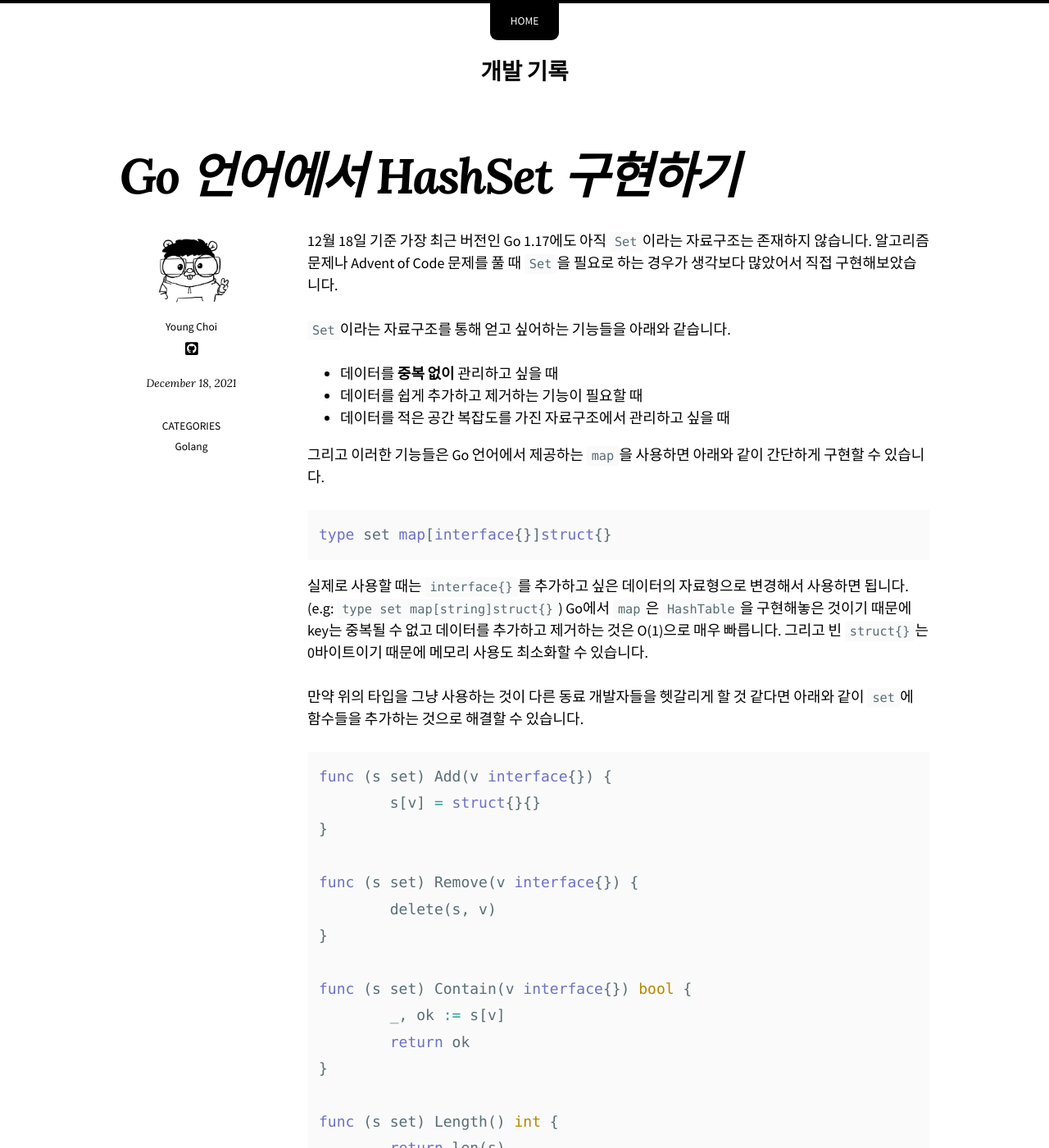
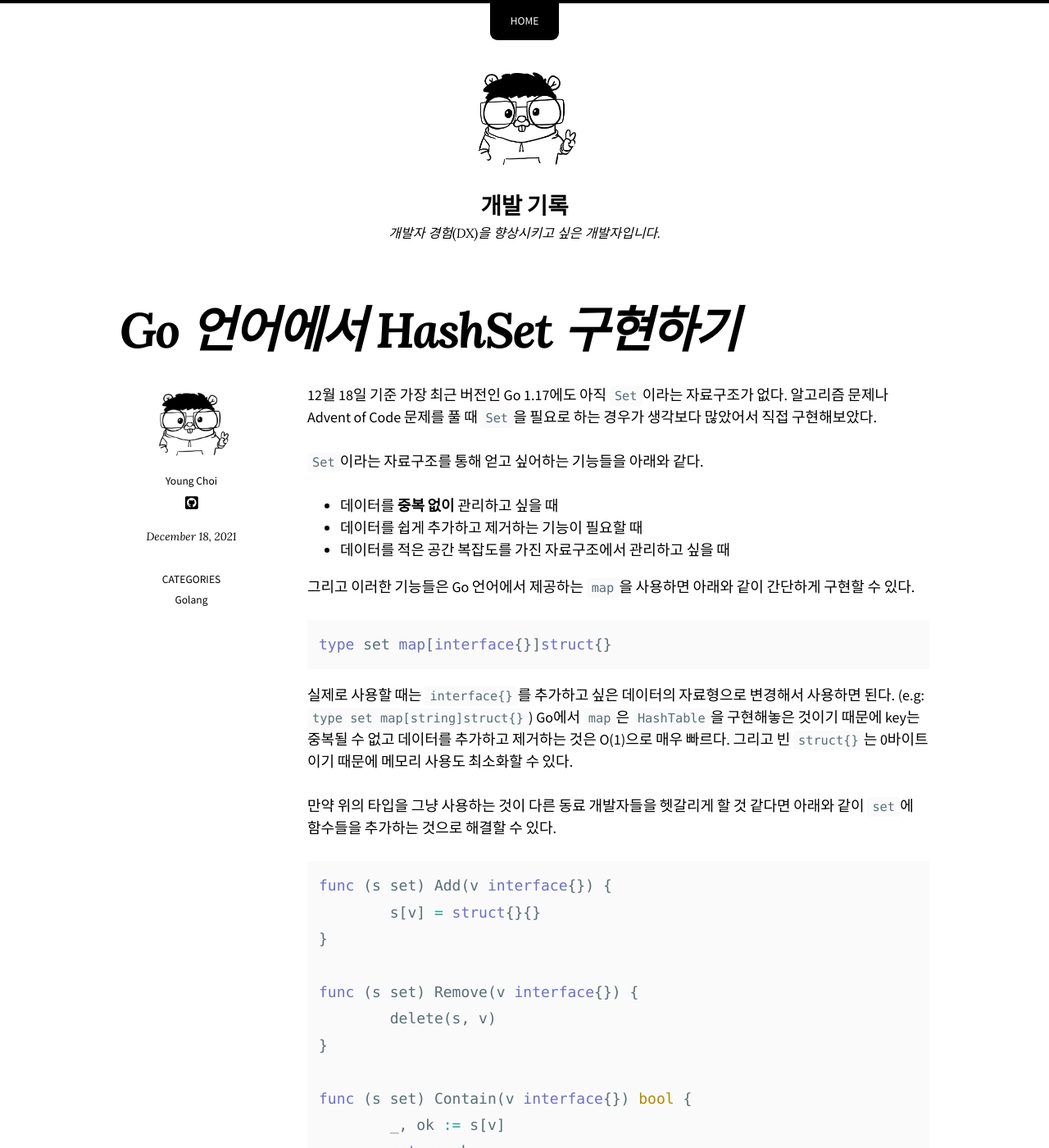
Before and after one commit to WHYjun/whyjun.github.io, a Jekyll site: the page built from _posts/2021-12-18-Write-HashSet-In-Go.md, in a window 1280 px wide and 1400 px high. Shown: the whole window at 82% size. Built offline with Jekyll 4.4.1, drawn with Linux system fonts in a browser that asks for light colours; nearby versions of some CDN libraries; some of the changed text lies outside the part shown.

Commit message:
Write 2021-12-31-Retrospective-2021

````diff
--- a/_config.yml
+++ b/_config.yml
@@ -18,13 +18,13 @@
 skin: "/assets/css/skins/default.css"
 locale: ko-KR
 title: "개발 기록"
-description:
+description: "개발자 경험(DX)을 향상시키고 싶은 개발자입니다."
 baseurl: # the subpath of your site, e.g. "/blog"
 url: "https://whyjun.github.io"
-logo: # path of site logo, e.g. "/images/logo.png"
+logo: "/assets/images/young-choi-gopher-image.png"
 date_format: "%B %-d, %Y"
-read_time: # reading time estimates, e.g. true
-words_per_minute: # 200
+read_time: true
+words_per_minute: 200
 mathjax:
   enable: # MathJax equations, e.g. true, false (default)
   combo:  # "tex-svg" (default), "tex-mml-chtml", etc.: docs.mathjax.org/en/latest/web/components/combined.html
@@ -92,7 +92,7 @@
 # Site Author
 author:
   name: Young Choi
-  picture: /images/young-choi-gopher-image.png
+  picture: /assets/images/young-choi-gopher-image.png
   email:
   twitter:
   links:
--- a/_data/authors.yml
+++ b/_data/authors.yml
@@ -3,7 +3,7 @@
 
 Billy Rick:
   name: Billy Rick
-  picture: /images/bio-photo-2.jpg
+  picture: /assets/images/bio-photo-2.jpg
   twitter: "@billyrick"
   links:
     - title: Twitter
@@ -12,5 +12,5 @@
 
 Cornelius Fiddlebone:
   name: Cornelius Fiddlebone
-  picture: /images/bio-photo.jpg
+  picture: /assets/images/bio-photo.jpg
   twitter: corneliusfiddlebone
--- a/_includes/page-author.html
+++ b/_includes/page-author.html
@@ -31,7 +31,7 @@
         {%- endfor -%}
       </ul>
     {%- endif -%}
-    {% if site.read_time %}{% include read-time.html %}{% endif %}
+    <!-- {% if site.read_time %}{% include read-time.html %}{% endif %} -->
     {% if page.date %}{% include page-date.html %}{% endif %}
   </div>
 </div>
--- a/_includes/page-tags.html
+++ b/_includes/page-tags.html
@@ -1,4 +1,4 @@
-{% if page.tags.size > 0 %}
+<!-- {% if page.tags.size > 0 %}
   <h3 class="page-taxonomies-title">{{ site.data.text[site.locale].tags | default: 'Tags' }}</h3>
   {% assign tags = page.tags | sort %}
   <ul class="page-taxonomies">
@@ -12,4 +12,4 @@
       </li>
     {%- endfor- %}
   </ul>
-{% endif %}
+{% endif %} -->
--- a/_layouts/golang.html
+++ /dev/null
@@ -1,5 +0,0 @@
----
-layout: category
-category-name: Golang
-permalink: "/categories/golang"
----
--- a/_posts/2021-12-18-Write-HashSet-In-Go.md
+++ b/_posts/2021-12-18-Write-HashSet-In-Go.md
@@ -3,25 +3,28 @@
 title: Go 언어에서 HashSet 구현하기
 categories:
   - Golang
+tags:
+  - golang
+  - data structure
 ---
 
-12월 18일 기준 가장 최근 버전인 Go 1.17에도 아직 `Set`이라는 자료구조는 존재하지 않습니다. 알고리즘 문제나 Advent of Code 문제를 풀 때 `Set`을 필요로 하는 경우가 생각보다 많았어서 직접 구현해보았습니다.
+12월 18일 기준 가장 최근 버전인 Go 1.17에도 아직 `Set`이라는 자료구조가 없다. 알고리즘 문제나 Advent of Code 문제를 풀 때 `Set`을 필요로 하는 경우가 생각보다 많았어서 직접 구현해보았다.
 
-`Set`이라는 자료구조를 통해 얻고 싶어하는 기능들을 아래와 같습니다.
+`Set`이라는 자료구조를 통해 얻고 싶어하는 기능들을 아래와 같다.
 
 - 데이터를 **중복 없이** 관리하고 싶을 때
 - 데이터를 쉽게 추가하고 제거하는 기능이 필요할 때
 - 데이터를 적은 공간 복잡도를 가진 자료구조에서 관리하고 싶을 때
 
-그리고 이러한 기능들은 Go 언어에서 제공하는 `map`을 사용하면 아래와 같이 간단하게 구현할 수 있습니다.
+그리고 이러한 기능들은 Go 언어에서 제공하는 `map`을 사용하면 아래와 같이 간단하게 구현할 수 있다.
 
 ```go
 type set map[interface{}]struct{}
 ```
 
-실제로 사용할 때는 `interface{}`를 추가하고 싶은 데이터의 자료형으로 변경해서 사용하면 됩니다. (e.g: `type set map[string]struct{}`) Go에서 `map`은 `HashTable`을 구현해놓은 것이기 때문에 key는 중복될 수 없고 데이터를 추가하고 제거하는 것은 O(1)으로 매우 빠릅니다. 그리고 빈 `struct{}`는 0바이트이기 때문에 메모리 사용도 최소화할 수 있습니다.
+실제로 사용할 때는 `interface{}`를 추가하고 싶은 데이터의 자료형으로 변경해서 사용하면 된다. (e.g: `type set map[string]struct{}`) Go에서 `map`은 `HashTable`을 구현해놓은 것이기 때문에 key는 중복될 수 없고 데이터를 추가하고 제거하는 것은 O(1)으로 매우 빠르다. 그리고 빈 `struct{}`는 0바이트이기 때문에 메모리 사용도 최소화할 수 있다.
 
-만약 위의 타입을 그냥 사용하는 것이 다른 동료 개발자들을 헷갈리게 할 것 같다면 아래와 같이 `set`에 함수들을 추가하는 것으로 해결할 수 있습니다.
+만약 위의 타입을 그냥 사용하는 것이 다른 동료 개발자들을 헷갈리게 할 것 같다면 아래와 같이 `set`에 함수들을 추가하는 것으로 해결할 수 있다.
 
 ```go
 func (s set) Add(v interface{}) {
@@ -42,4 +45,4 @@
 }
 ```
 
-위의 코드들은 [Go Playground](https://go.dev/play/p/XthHr8HUHHL)에서 직접 사용해보실 수 있습니다.
+위의 코드들은 [Go Playground](https://go.dev/play/p/XthHr8HUHHL)에서 직접 사용해보실 수 있다.
````
Also changed, not shown: _posts/2021-12-31-Retrospective-2021.md (added, +30 -0 lines), assets/images/gopher-machine.jpg (added), assets/images/young-choi-gopher-image-original.JPG (renamed from images/young-choi-gopher-image-original.JPG), assets/images/young-choi-gopher-image.png (renamed from images/young-choi-gopher-image.png).
